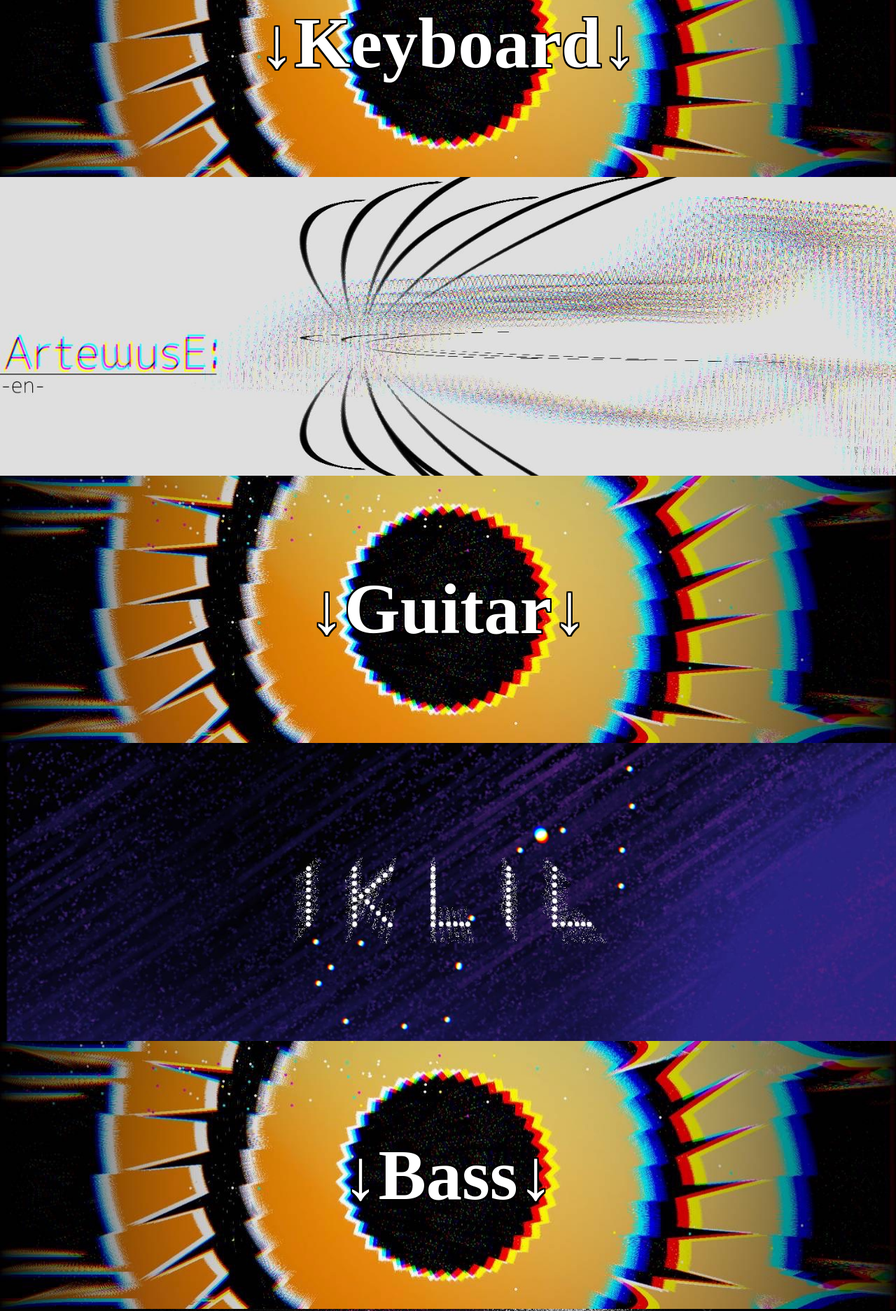
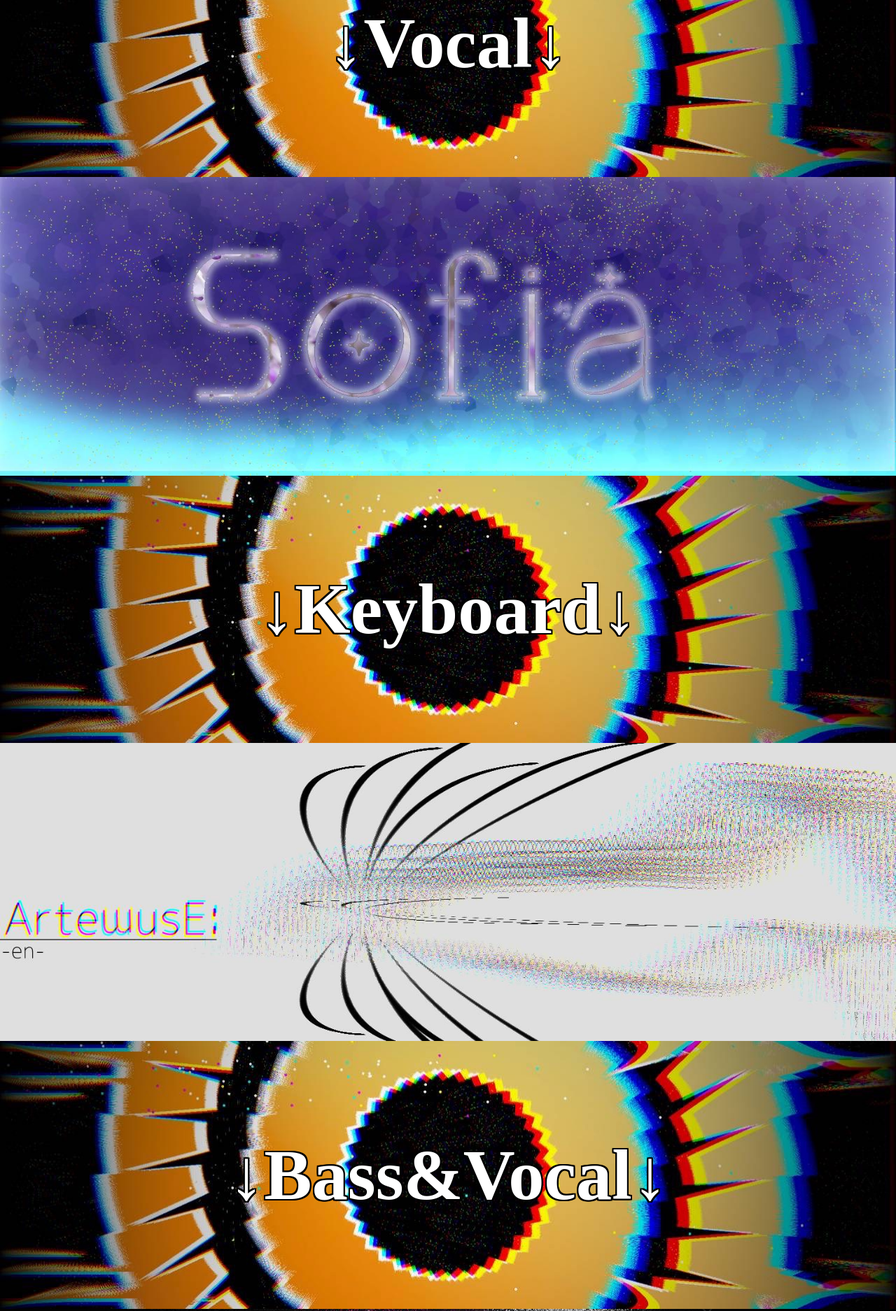
Before and after one commit to Polophylax-Music/Polophylax-Music.github.io, a plain HTML site: page index.html in a window 1280 px wide. Shown: the part 1747-3621 px from the top of the page at 70% size. Drawn offline with Linux system fonts and the light colour scheme.

Commit message:
ホームページの更新
2022/4/2の更新。全体の更新。

```diff
--- a/index.html
+++ b/index.html
@@ -19,17 +19,17 @@
 		<a href = "tutti-ghn.html">
 		<img src = "tutti-ghn.jpg" width = "1500" height = "500"></a>
 		<div class = "img">
+			<h1>↓Vocal↓</h1>
+		</div>
+		<a href = "Sofia.html">
+		<img src = "Sofia.jpg" width = "1500" height = "500"></a>
+		<div class = "img">
 			<h1>↓Keyboard↓</h1>
 		</div>
 		<a href = "ArtemusE.html">
 		<img src = "ArtemusE.jpg" width = "1500" height = "500"></a>
 		<div class = "img">
-			<h1>↓Guitar↓</h1>
-		</div>
-		<a href = "IKLIL.html">
-		<img src = "IKLIL.jpg" width = "1500" height = "500"></a>
-		<div class = "img">
-			<h1>↓Bass↓</h1>
+			<h1>↓Bass&Vocal↓</h1>
 		</div>
 		<a href = "NEVEU.html">
 		<img src = "NEVEU.jpg" width = "1500" height = "500"></a>
```
Also changed, not shown: NEVEU.html (+1 -1 lines), Sofia.html (renamed from IKLIL.html, +1 -1 lines), IKLIL.jpg (deleted), Sofia.jpg (added), polophylax_b.jpg, polophylax_h.jpg.
